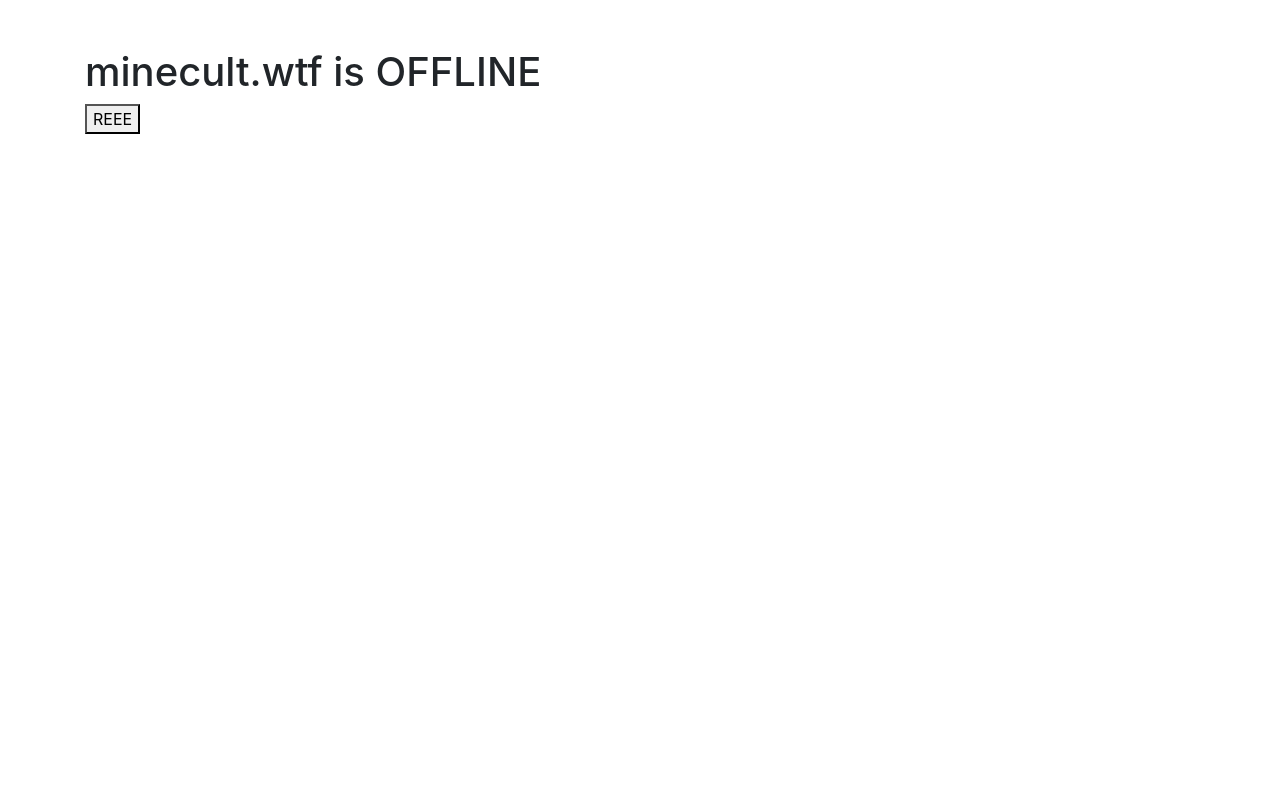
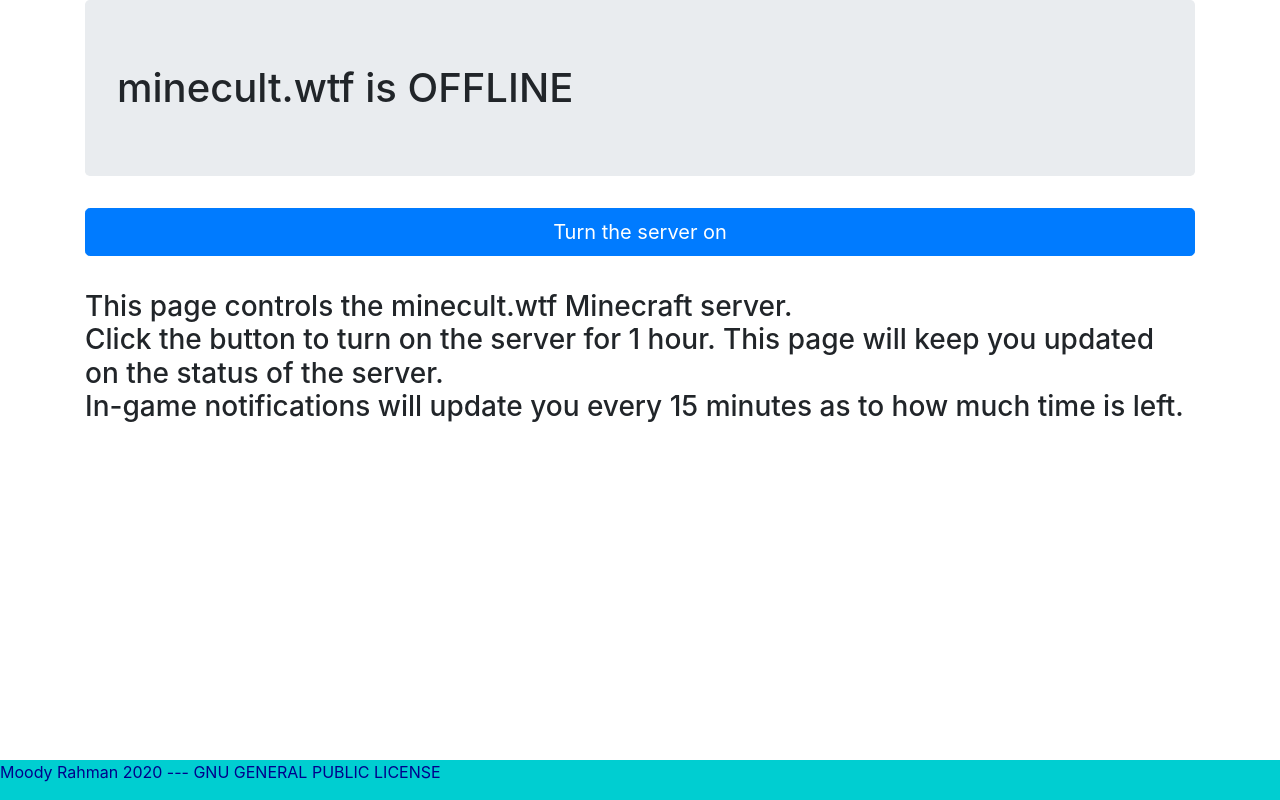
Before and after one commit to moodyRahman/minecraft-server-front, a Flask app: page /cult in a window 1280 px wide. Run offline with Flask 2, Linux system fonts and the light colour scheme; some libraries are stand-ins or nearby versions.

Commit message:
footer+timer

```diff
--- a/app/templates/index.html
+++ b/app/templates/index.html
@@ -50,7 +50,7 @@
 
 	<!-- Begin page content -->
 	<main role="main" class="container">
-		<h1 class="mt-5">
+		<h1 class="jumbotron">
 			minecult.wtf is
 			{% if server_status %}
 			ONLINE
@@ -59,10 +59,31 @@
 			{% endif %}
 		</h1>
 
-		<form action="/toggle" method="get">
-			<button type="submit" action="/toggle">REEE</button>
-		</form>
+		{% if server_status %}
+			<div class="alert alert-success" role="alert">
+				Uptime remaining: {{time}}
+			</div>
+		{% else %}
+		{% endif %}
+
+		<button class="btn btn-primary btn-lg btn-block" type="submit" onclick="window.location = '/cult/toggle'">Turn the server on</button>
+
+		<div class="h3">
+			<br>
+			This page controls the minecult.wtf Minecraft server.
+			<br>
+			Click the button to turn on the server for 1 hour.
+			This page will keep you updated on the status of the server.
+			<br>
+			In-game notifications will update you every 15 minutes as to how much time is left.
+		</div>
+
 	</main>
+
+
+	<div class="footer">
+		<p>Moody Rahman 2020 --- GNU GENERAL PUBLIC LICENSE</p>
+	</div>
 
 </body>
 
```
